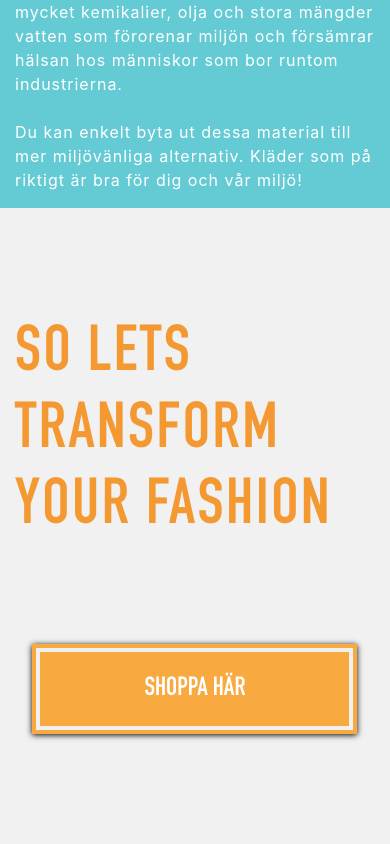
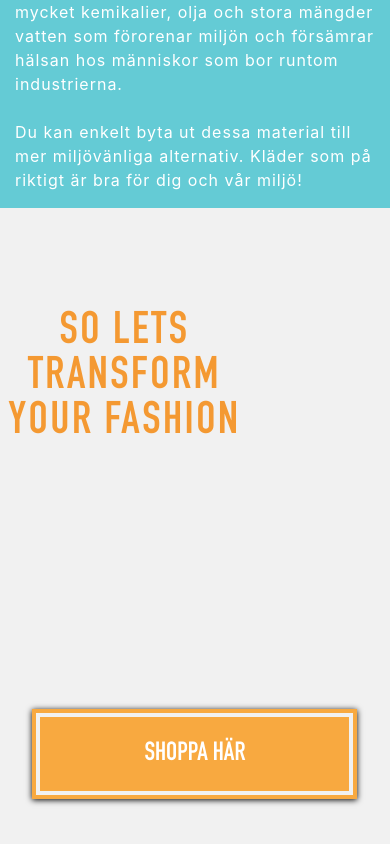
Before and after one commit to edvwib/T-H-R-I-V-E, a plain HTML site: page index.html in a window 390 px wide. Shown: the part 3589-4433 px from the top of the page. Drawn offline with nearby package versions, Linux system fonts and the light colour scheme.

Commit message:
[CSS] Adapt outro for Mobile & attempt to make Edwib happyyyy

```diff
--- a/static/css/main.css
+++ b/static/css/main.css
@@ -207,7 +207,7 @@ section {
 }
 
 .headerText {
-  height: 0;
+  height: 1;
   color: #F49932;
   font-family: 'DIN', sans-serif;
   font-size: 4em;
--- a/static/css/mobile.css
+++ b/static/css/mobile.css
@@ -57,7 +57,17 @@ section{
 
 /*SHOPLINK*/
 #shopLinkSection{padding-top: 25%;}
-.outro-text{
-  margin-top: 5%;
-  text-align: left;
+.headerText {
+  padding: 1px;
+  width: 255px;
+  height: 0;
+
+  width: 255px;
+  font-size: 45px;
+  word-wrap: break-word;
+  margin: -40% 0px 0px -5%;
+  line-height: 45px;
+
+  font-size: 45px;
+  word-wrap: break-word;
 }
```
